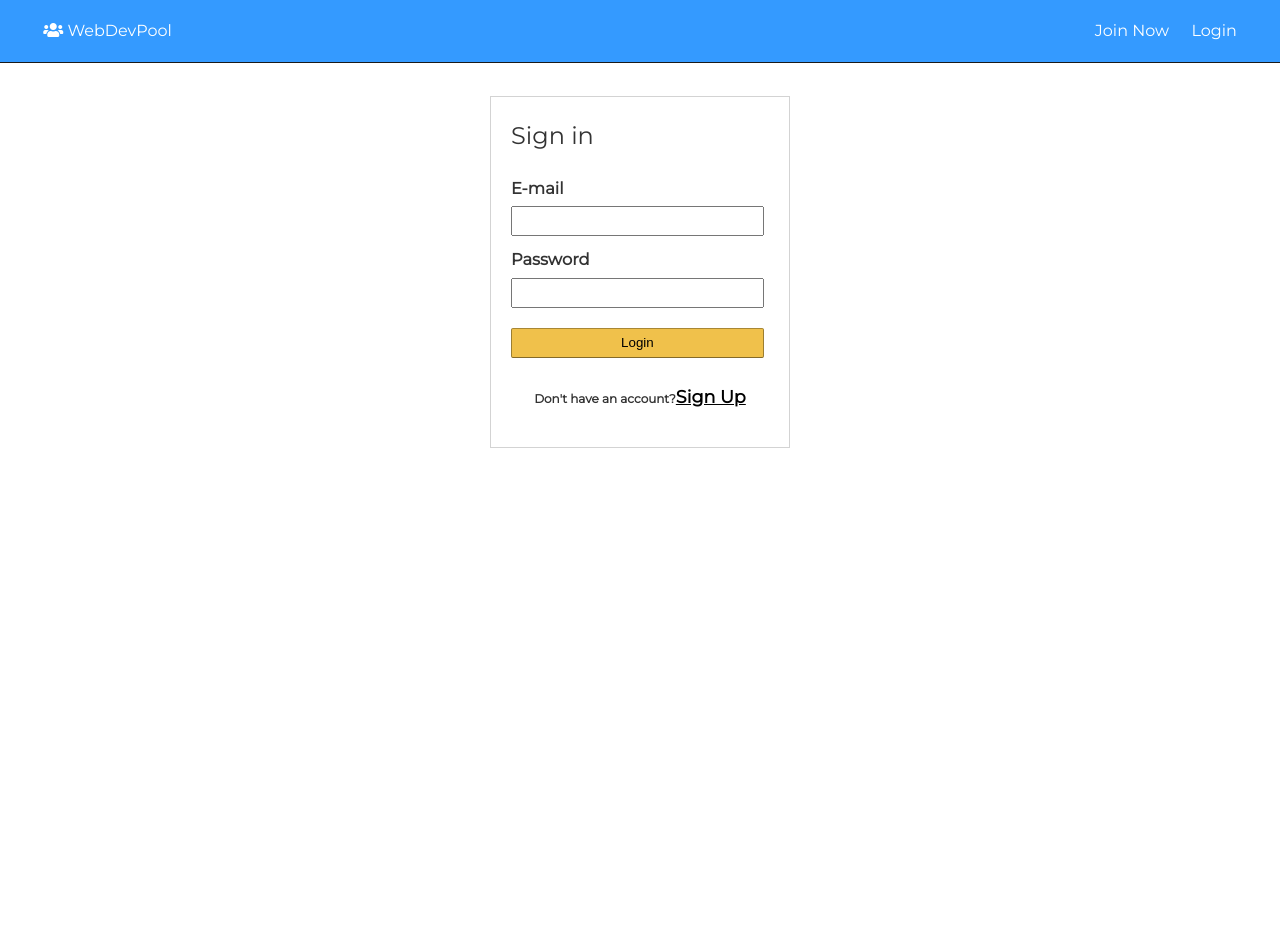
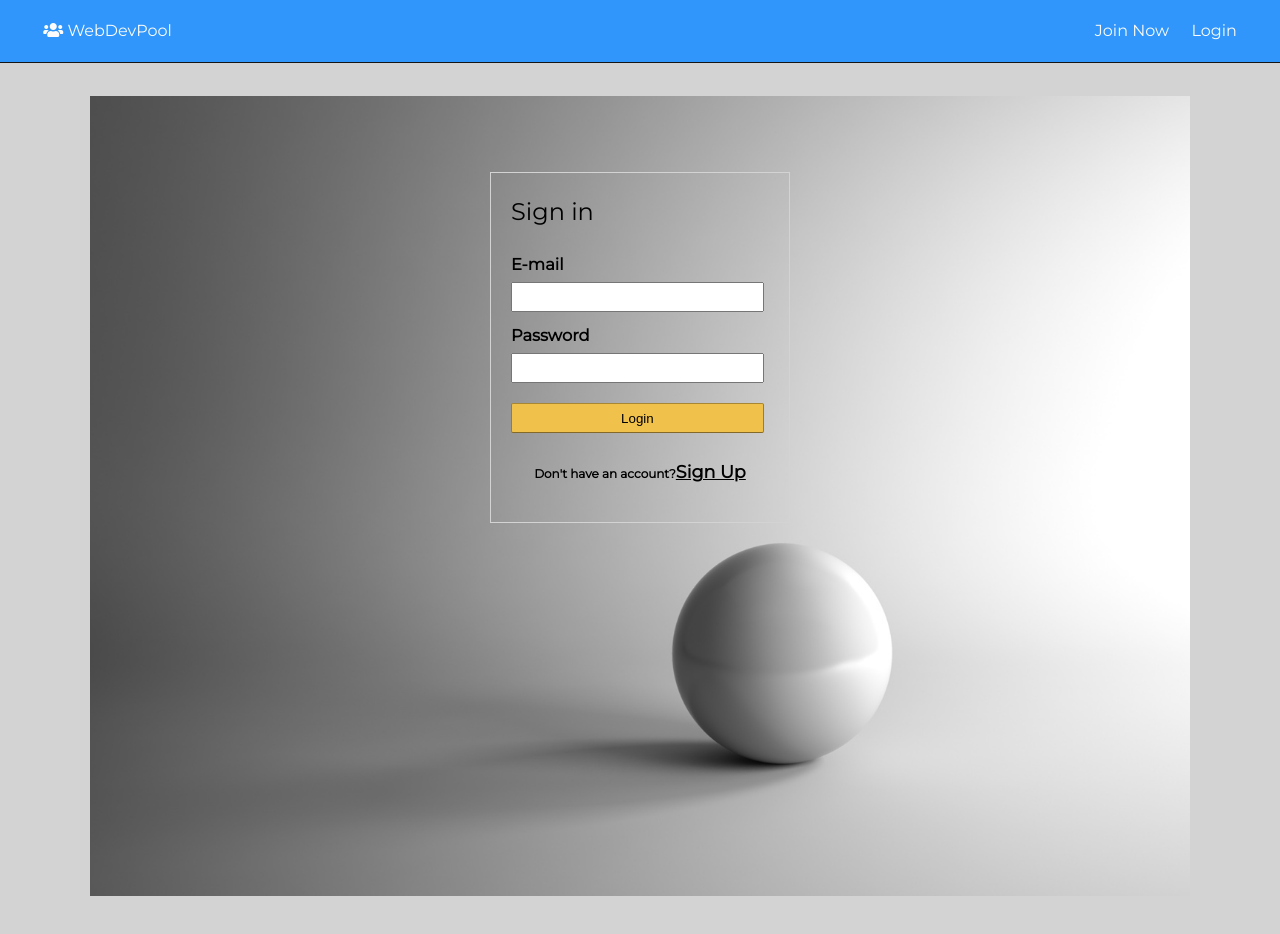
Before and after one commit to aman431/webdevpool, a React (Create React App) app in the folder client/: page /login in a window 1280 px wide. Shown: the top 934 px of the page. Before the commit the page ends 800 px from the top, so only its background shows below. Built offline with nearby package versions, Linux system fonts and the light colour scheme; no server answers.

Commit message:
'Update'

```diff
--- a/client/src/App.css
+++ b/client/src/App.css
@@ -22,8 +22,8 @@ body {
 	font-family: 'Montserrat', sans-serif;
 	font-size: 1rem;
 	line-height: 1.6;
-	background-color: #fff;
-	color: #333;
+	background-color: lightgrey;
+	/* color: #333; */
 	/* background-image: url("./img/ball.jpg"); */
 	/* opacity: 80%; */
 	/* background-repeat: no-repeat;
--- a/client/src/components/CSS/login.css
+++ b/client/src/components/CSS/login.css
@@ -1,8 +1,18 @@
 html body{
-    margin: 0px;
-    padding: 0px;
+    /* margin: -30px; */
+    /* padding: -30px; */
+}
+.main{
+    margin-left: -40px;
+    margin-right: -40px;
+    /* margin-top: 50px; */
+    height: 100vh;
+    background-image: url('../../img/ball.jpg');
+    background-repeat: no-repeat;
+	background-size: cover;
 }
 .login{
+    margin-top: 50px;
     display: flex;
     flex-direction: column;
     align-items: center;
--- a/client/src/components/CSS/register.css
+++ b/client/src/components/CSS/register.css
@@ -1,3 +1,12 @@
+.main12 {
+	margin-left: -40px;
+    margin-right: -40px;
+    /* margin-top: 50px; */
+    height: 100vh;
+	background-image: url('../../img/ball.jpg');
+    background-repeat: no-repeat;
+	background-size: cover;
+}
 .amazon-logo {
 	margin-top: 20px;
 	margin-bottom: 20px;
@@ -5,6 +14,8 @@
 	object-fit: contain;
 }
 .register {
+	position: relative;
+	top: 50px;
 	display: flex;
 	flex-direction: column;
 	align-items: center;
--- a/client/src/components/auth/Login.js
+++ b/client/src/components/auth/Login.js
@@ -5,6 +5,7 @@ import PropTypes from "prop-types";
 import { login } from "../../actions/auth";
 import '../CSS/login.css';
 import Footer from '../layout/footer';
+import { url } from "gravatar";
 
 const Login = ({ login, isAuthenticated }) => {
   //intializing a state
@@ -33,6 +34,7 @@ const Login = ({ login, isAuthenticated }) => {
 
   return (
     <div className="main">
+      <span></span>
     <div className="login">
       <Link to="/">
       </Link>
@@ -63,7 +65,6 @@ const Login = ({ login, isAuthenticated }) => {
         </p>
       </div>
     </div>
-    {/* <Footer/> */}
     </div>
   )
 };
```
